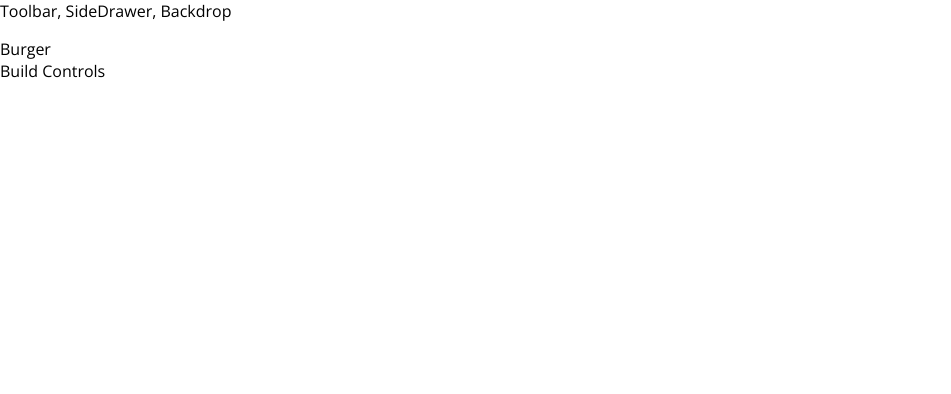
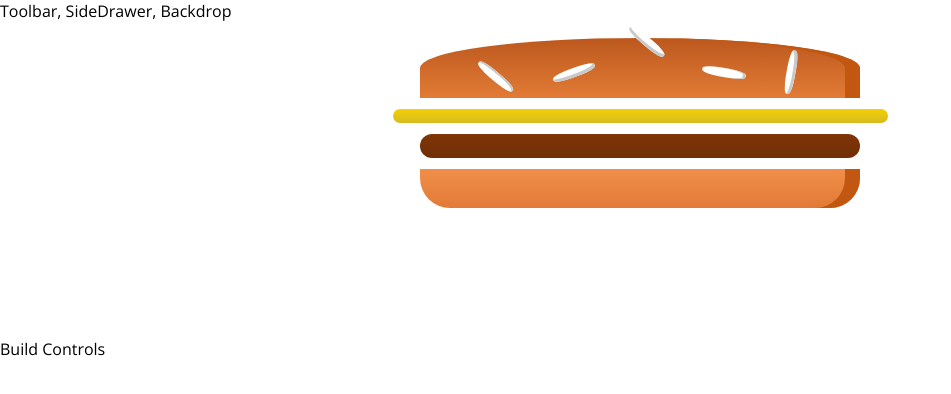
Before and after one commit to muteshi/burger-builder-app, a React (Create React App) app: page / in a window 1280 px wide. Shown: the top 394 px of the page, without its empty margins (0-951 px from the left). Built offline with nearby package versions, Linux system fonts and the light colour scheme.

Commit message:
Added burger component

```diff
--- a/src/components/Burger/Burger.js
+++ b/src/components/Burger/Burger.js
@@ -0,0 +1,17 @@
+import React from "react";
+
+import BurgerIngredient from "./BurgerIngredient/BurgerIngredient";
+import classes from "./Burger.module.css";
+
+const burger = (props) => {
+  return (
+    <div className={classes.Burger}>
+      <BurgerIngredient type="bread-top" />
+      <BurgerIngredient type="cheese" />
+      <BurgerIngredient type="meat" />
+      <BurgerIngredient type="bread-bottom" />
+    </div>
+  );
+};
+
+export default burger;
--- /dev/null
+++ b/src/components/Burger/Burger.module.css
@@ -0,0 +1,29 @@
+.Burger {
+  width: 100%;
+  margin: auto;
+  height: 250px;
+  /* overflow: scroll; */
+  text-align: center;
+  font-weight: bold;
+  font-size: 1.2rem;
+}
+
+@media (min-width: 500px) and (min-height: 401px) {
+  .Burger {
+    width: 450px;
+    height: 400px;
+  }
+}
+
+@media (min-width: 1000px) and (min-height: 700px) {
+  .Burger {
+    width: 700px;
+    height: 600px;
+  }
+}
+@media (min-width: 500px) and (min-height: 400px) {
+  .Burger {
+    width: 550px;
+    height: 300px;
+  }
+}
--- a/src/components/Burger/BurgerIngredient/BurgerIngredient.js
+++ b/src/components/Burger/BurgerIngredient/BurgerIngredient.js
@@ -1,8 +1,7 @@
 import React, { Component } from "react";
 import PropTypes from "prop-types";
 
-import classes from "./BurgerIngredient.css";
-import classes from "*.module.css";
+import classes from "./BurgerIngredient.module.css";
 
 class BurgerIngredient extends Component {
   state = {};
--- a/src/containers/BurgerBuilder/BurgerBuilder.js
+++ b/src/containers/BurgerBuilder/BurgerBuilder.js
@@ -1,12 +1,14 @@
 import React, { Component } from "react";
+
 import Aux from "../../hoc/Auxilliary";
+import Burger from "../../components/Burger/Burger";
 
 class BurgerBuilder extends Component {
   state = {};
   render() {
     return (
       <Aux>
-        <div>Burger</div>
+        <Burger />
         <div>Build Controls</div>
       </Aux>
     );
```
Also changed, not shown: src/components/Burger/BurgerIngredient/BurgerIngredient.module.css (renamed from src/components/Burger/BurgerIngredient/BurgerIngredient.css), 1 other file (tests, documents, lock files or other folders).
